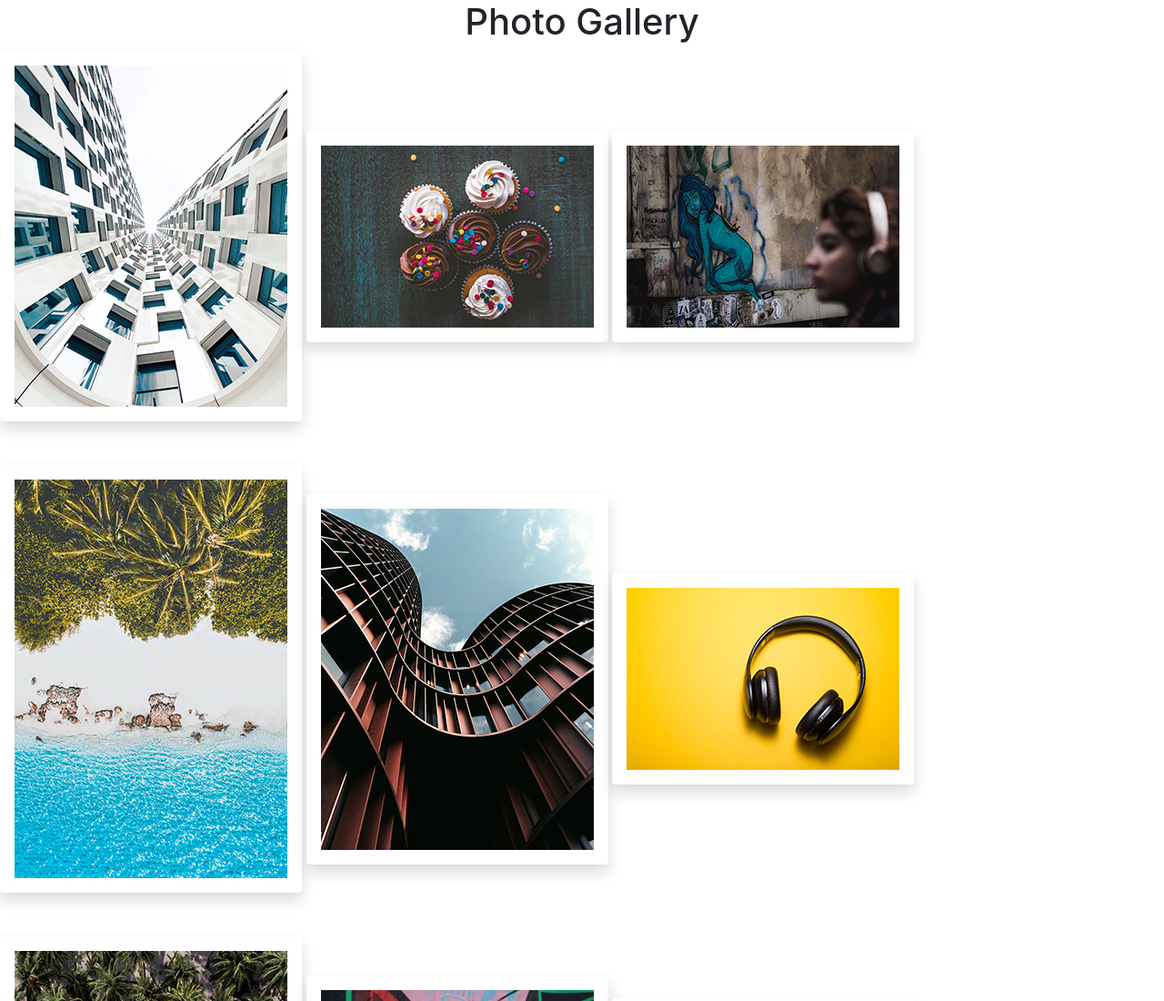
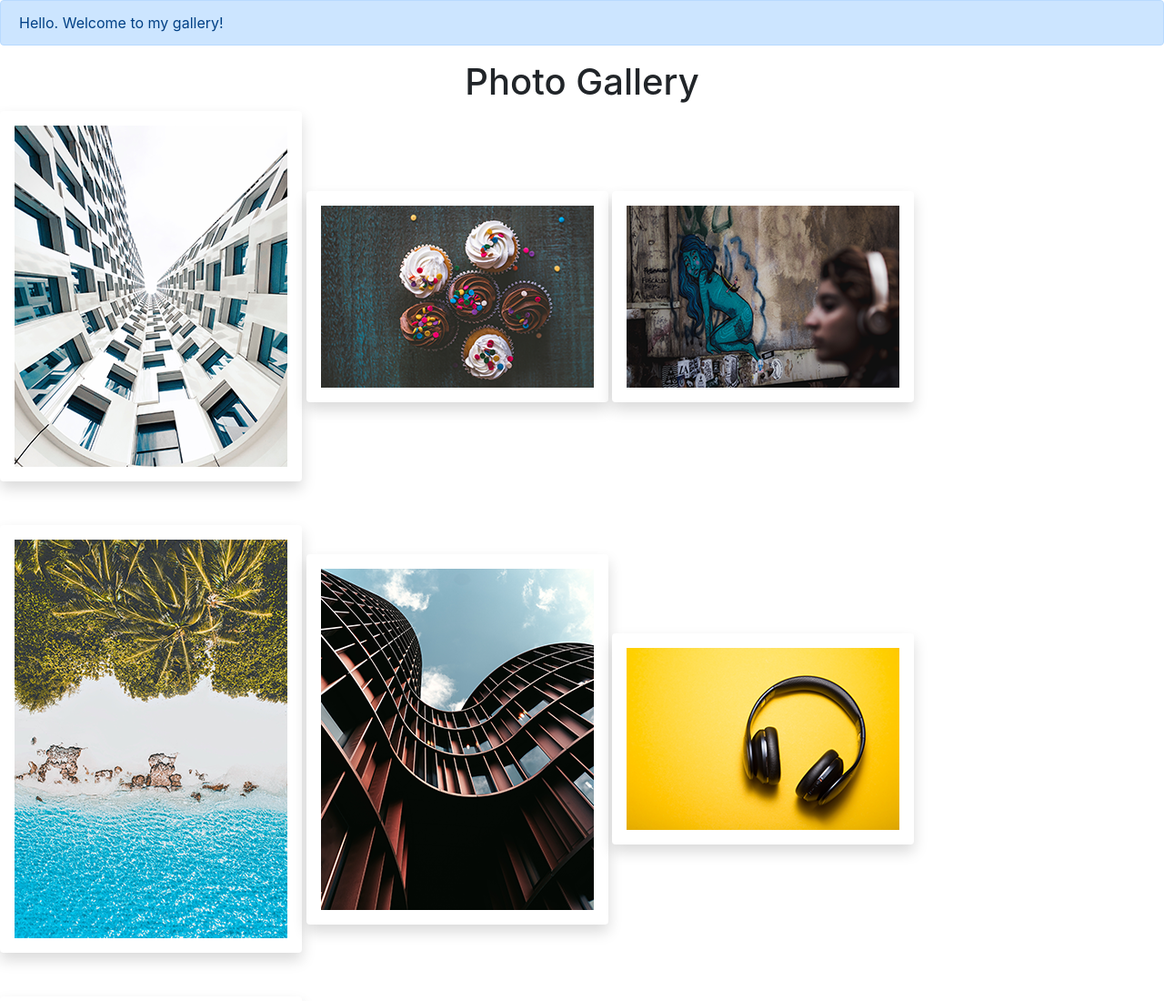
Before and after one commit to kbarry25/m2-hw2-barry-kathryn, a plain HTML site: page index.html in a window 1280 px wide. Shown: the top 1100 px of the page at 91% size. Drawn offline with nearby package versions, Linux system fonts and the light colour scheme.

Commit message:
added alert

```diff
--- a/index.html
+++ b/index.html
@@ -11,6 +11,11 @@
     <title>Hello, world!</title>
   </head>
   <body>
+
+    <div class="alert alert-primary" role="alert">
+      Hello. Welcome to my gallery!
+    </div>
+
     <h1 class="text-center">Photo Gallery</h1>
 
 
```
